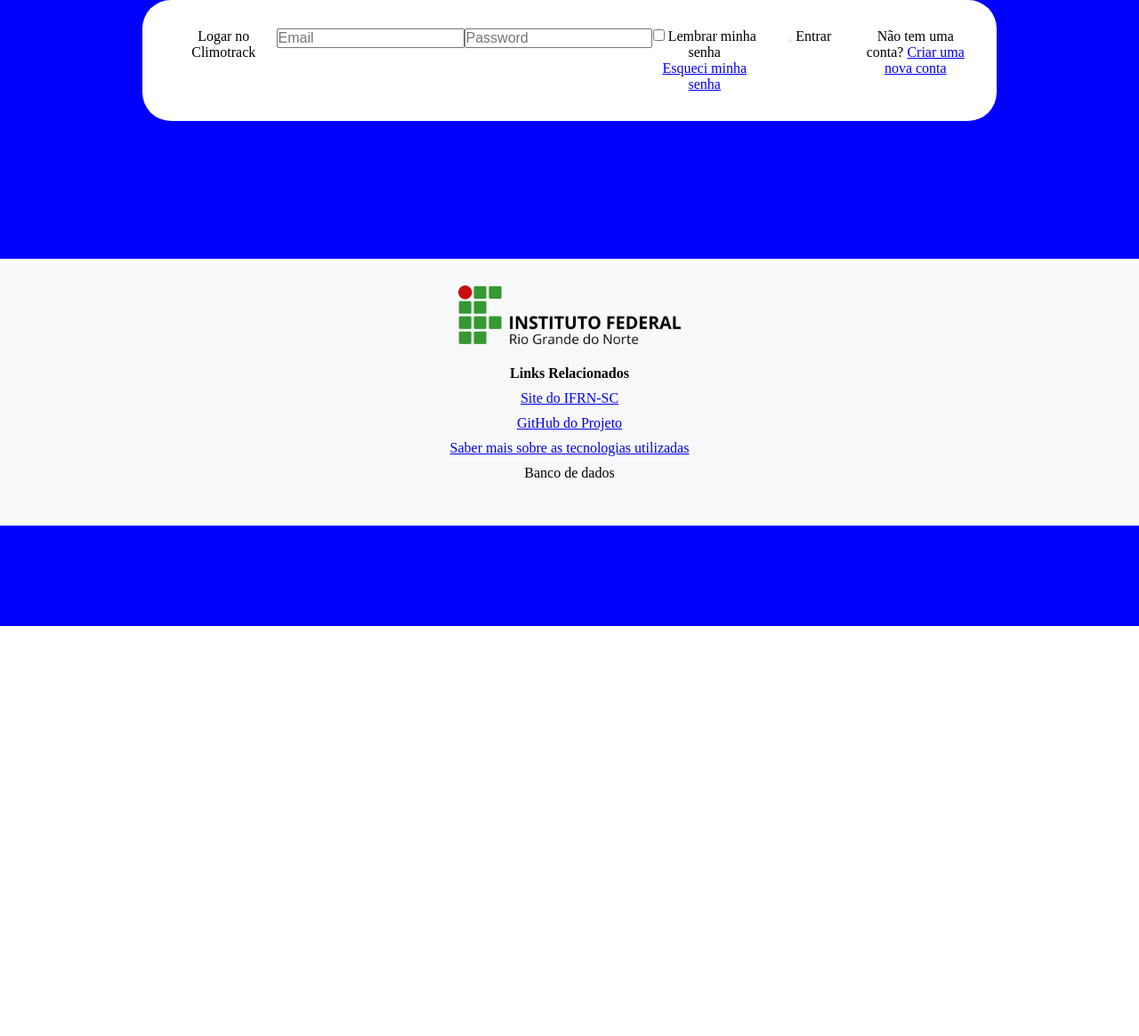
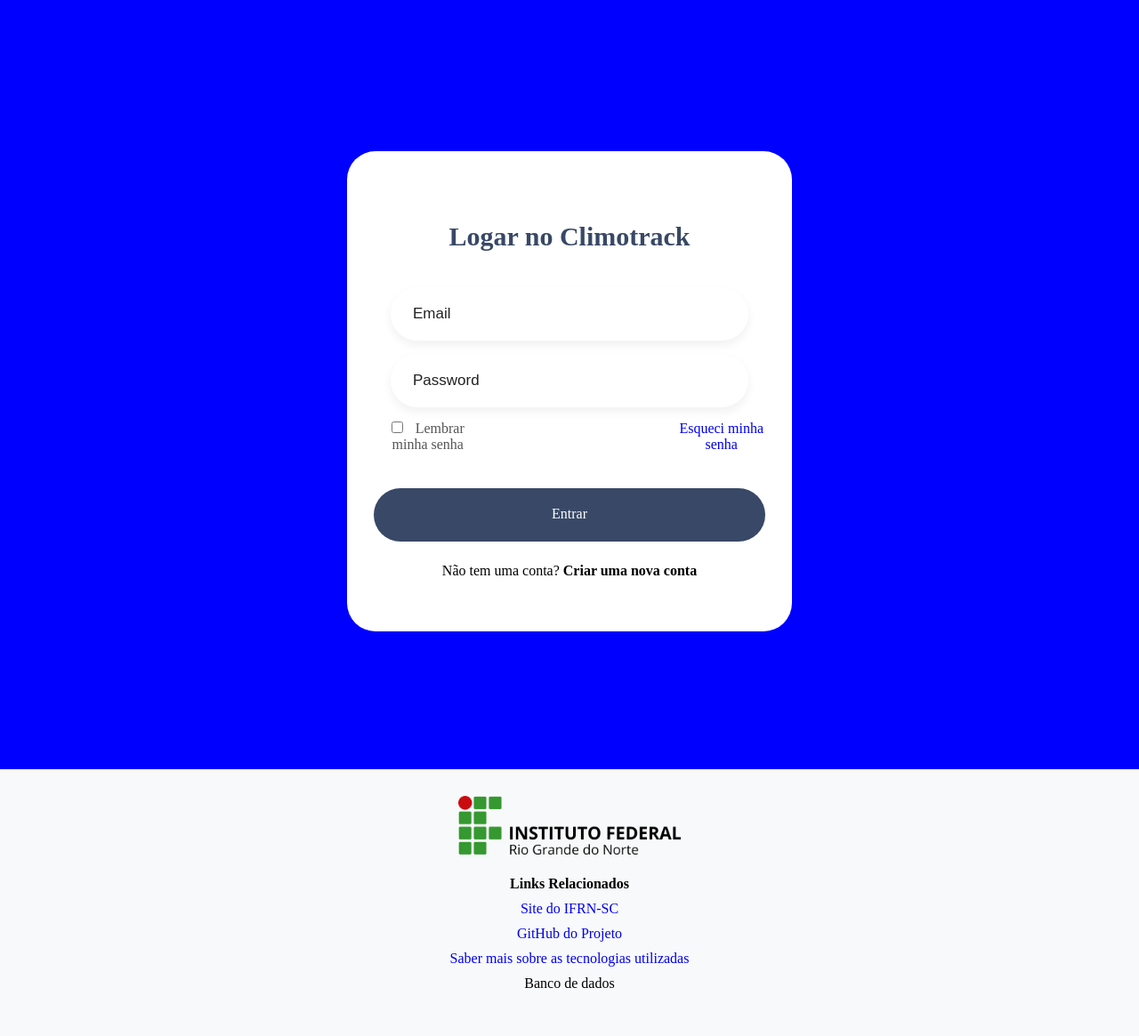
Before and after one commit to arthurr07/ClimoTrack, a Django app: template templates/login.html in a window 1280 px wide. Shown: the part 96-1261 px from the top of the page at 89% size. Before the commit the page ends 800 px from the top, so only its background shows below. Run offline with Django 5.2, Linux system fonts and the light colour scheme; the template is opened without the code that fills it, so the values that code supplies are empty.

Commit message:
Tela de Login Ajustada

```diff
--- a/app/views.py
+++ b/app/views.py
@@ -8,4 +8,7 @@ def table(request):
     city = request.GET.get('cidade')
     list = Precipitacao.objects.all().filter(cidade=city)
     return render(request, 'tabela.html', {'list':list})
+
+def login(request):
+    return render(request, 'login.html')
 # Create your views here.
--- a/setup/urls.py
+++ b/setup/urls.py
@@ -17,11 +17,11 @@ Including another URLconf
 from django.contrib import admin
 from django.urls import path
 from django.contrib.auth.views import LoginView  # Adicione essa importação
-from app.views import index, table
+from app.views import index, table, login
 
 urlpatterns = [
     path('admin/', admin.site.urls),
     path('', index, name='home'),
     path('table/', table, name='table'),
-    path('login/', LoginView.as_view(), name='login')  # Use LoginView aqui
+    path('login/', login, name='login')  # Use LoginView aqui
 ]
--- a/static/css/login.css
+++ b/static/css/login.css
@@ -1,21 +1,7 @@
 @import url('https://fonts.googleapis.com/css2?family=Poppins:wght@400;500&display=swap');
 
-* {
-    margin: 0;
-    padding: 0;
-    box-sizing: border-box;
-    font-family: 'Poppins', sans-serif;
-}
-
-body {
-    display: flex;
-    justify-content: center;
-    align-items: center;
-    min-height: 100vh;
-    background: #C9D5D1;
-}
-
 .login-box {
+    margin-top: 170px;
     display: flex;
     justify-content: center;
     flex-direction: column;
@@ -36,7 +22,7 @@ body {
 }
 
 .input-box .input-field {
-    width: 100%;
+    width: 80%;
     height: 60px;
     font-size: 17px;
     padding: 0 25px;
@@ -54,7 +40,7 @@ body {
 }
 
 .input-field:focus {
-    width: 105%;
+    width: 90%;
 }
 
 .forgot {
@@ -63,7 +49,7 @@ body {
     margin-bottom: 40px;
 }
 
-section {
+.section1 {
     display: flex;
     align-items: center;
     font-size: 14px;
@@ -71,7 +57,10 @@ section {
 }
 
 
+.section2 {
+    margin-left: 50%;
 
+}
 a {
     text-decoration: none;
 }
@@ -80,9 +69,7 @@ a:hover {
     text-decoration: underline;
 }
 
-section a {
-    color: #555;
-}
+
 
 .input-submit {
     position: relative;
--- a/templates/_master.html
+++ b/templates/_master.html
@@ -8,6 +8,8 @@
     <link href="https://fonts.googleapis.com/css2?family=Material+Symbols+Outlined" rel="stylesheet" />
     <link rel="stylesheet" href="{% static "css/materialSymbols.css" %}">
     <link rel="stylesheet" href="{% static "css/style.css" %}">
+    <link rel="stylesheet" href="{% static "css/login.css" %}">
+
     <!-- <link rel="stylesheet" href="{% static "css/login.css" %}"> -->
 </head>
 <body>
@@ -30,7 +32,7 @@
                 <span class="material-symbols-outlined material-symbols-filled">groups</span>
                 Equipe
             </a>
-            <a href="{% url "admin:login" %}">
+            <a href="{% url "login" %}">
                 <span class="material-symbols-outlined material-symbols-filled">login</span>
                 Login
             </a>
--- a/templates/login.html
+++ b/templates/login.html
@@ -1,9 +1,7 @@
 {% extends "_master.html" %}
 {% load static %}
 {% block main %}
-    <title>Login</title>
-</head>
-<body>
+
 <div class="login-box">
     <div class="login-header">
         <header>Logar no Climotrack</header>
@@ -15,13 +13,20 @@
         <input type="password" class="input-field" placeholder="Password" autocomplete="off" required>
     </div>
     <div class="forgot">
+        <div class="section1">
             <section>
                 <input type="checkbox" id="check">
                 <label for="check">Lembrar minha senha</label>
             </section>
+
+        </div>
+            <div class="section2">
             <section>
                 <a href="#">Esqueci minha senha</a>
             </section>
+        </div>
+
+
     </div>
     <div class="input-submit">
         <button class="submit-button" id="submit"></button>
@@ -31,4 +36,7 @@
         <p>Não tem uma conta? <a href="#">Criar uma nova conta</a></p>
     </div>
 </div>
-{% endblock main %}
+
+
+
+{% endblock %}
```
Lines whose indentation alone changed are shown as unchanged.
